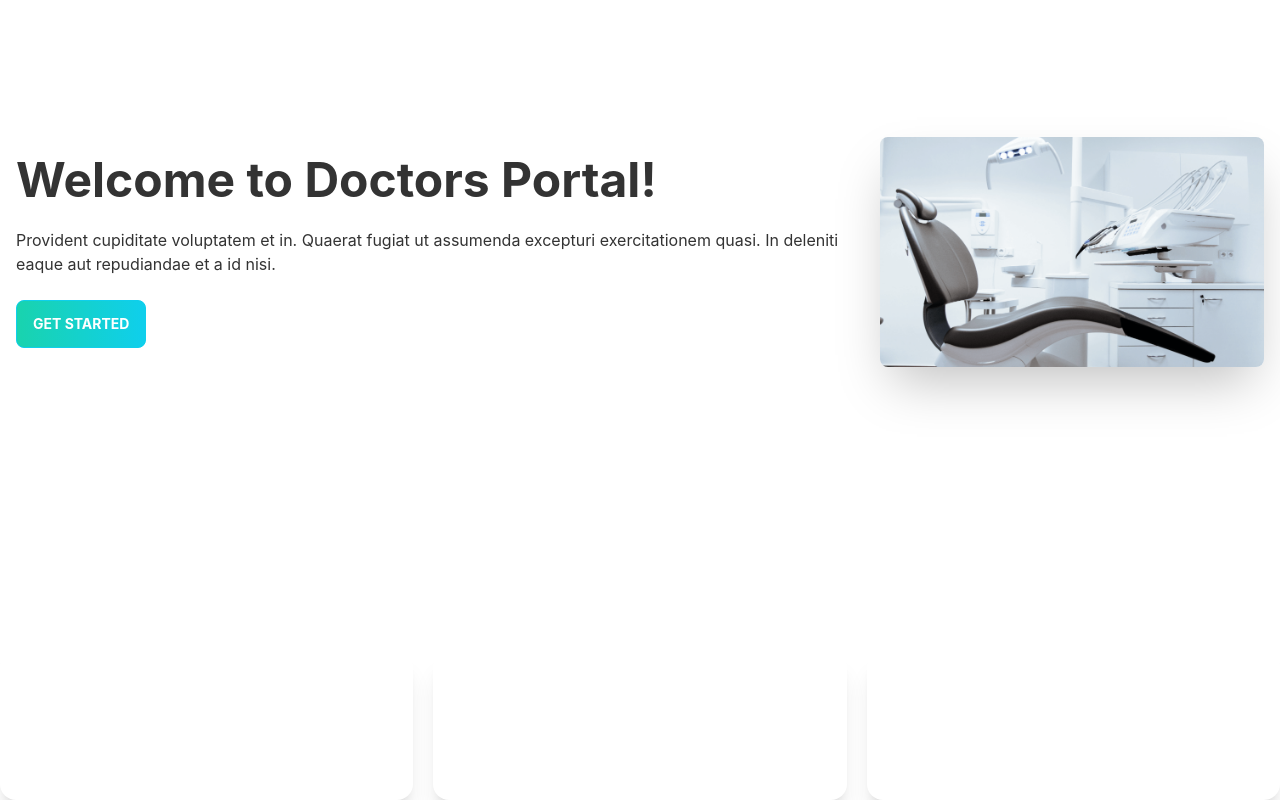
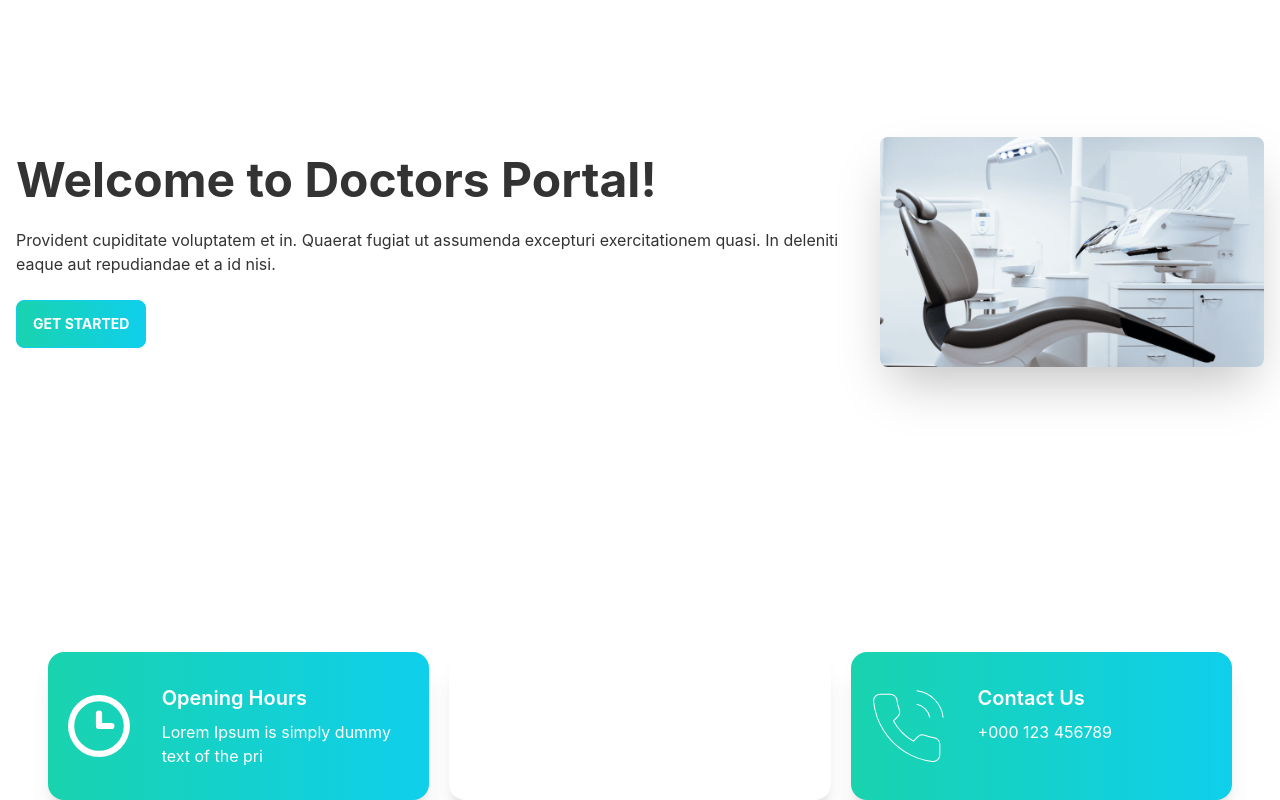
Before and after one commit to monirulislam9549/doctors-portal-client-side, a React (Create React App) app: page / in a window 1280 px wide. Shown: the part 212-1012 px from the top of the page. Built offline with nearby package versions, Linux system fonts and the light colour scheme.

Commit message:
info card modified

```diff
--- a/src/Pages/Home/Info.js
+++ b/src/Pages/Home/Info.js
@@ -6,10 +6,10 @@ import call from '../../assets/icons/phone.svg';
 
 const Info = () => {
     return (
-        <div className='grid grid-cols-1 lg:grid-cols-3 gap-5'>
-            <InfoCard cardDescription="Lorem Ipsum is simply dummy text of the pri" cardTitle="Opening Hours" img={clock}></InfoCard>
-            <InfoCard cardDescription="Brooklyn, NY 10036, United States" cardTitle="Our location" img={marker}></InfoCard>
-            <InfoCard cardDescription="+000 123 456789" cardTitle="Contact Us" img={call}></InfoCard>
+        <div className='grid grid-cols-1 lg:grid-cols-3 gap-5 px-12'>
+            <InfoCard bgClass="bg-gradient-to-r from-secondary to-primary" cardDescription="Lorem Ipsum is simply dummy text of the pri" cardTitle="Opening Hours" img={clock}></InfoCard>
+            <InfoCard bgClass="bg-accent" cardDescription="Brooklyn, NY 10036, United States" cardTitle="Our location" img={marker}></InfoCard>
+            <InfoCard bgClass="bg-gradient-to-r from-secondary to-primary" cardDescription="+000 123 456789" cardTitle="Contact Us" img={call}></InfoCard>
         </div>
     );
 };
--- a/src/Pages/Home/InfoCard.js
+++ b/src/Pages/Home/InfoCard.js
@@ -1,12 +1,12 @@
 import React from 'react';
 
-const InfoCard = ({ img, cardTitle, cardDescription }) => {
+const InfoCard = ({ img, cardTitle, cardDescription, bgClass }) => {
     return (
-        <div class="card card-side bg-base-100 shadow-xl bg-accent">
+        <div class={`card card-side bg-base-100 shadow-xl ${bgClass}`}>
             <figure className='pl-5'><img src={img} alt="Movie" /></figure>
             <div class="card-body text-white">
                 <h2 class="card-title">{cardTitle}</h2>
-                <p>{cardDescription}</p>
+                <p className='description'>{cardDescription}</p>
             </div>
         </div>
     );
```
